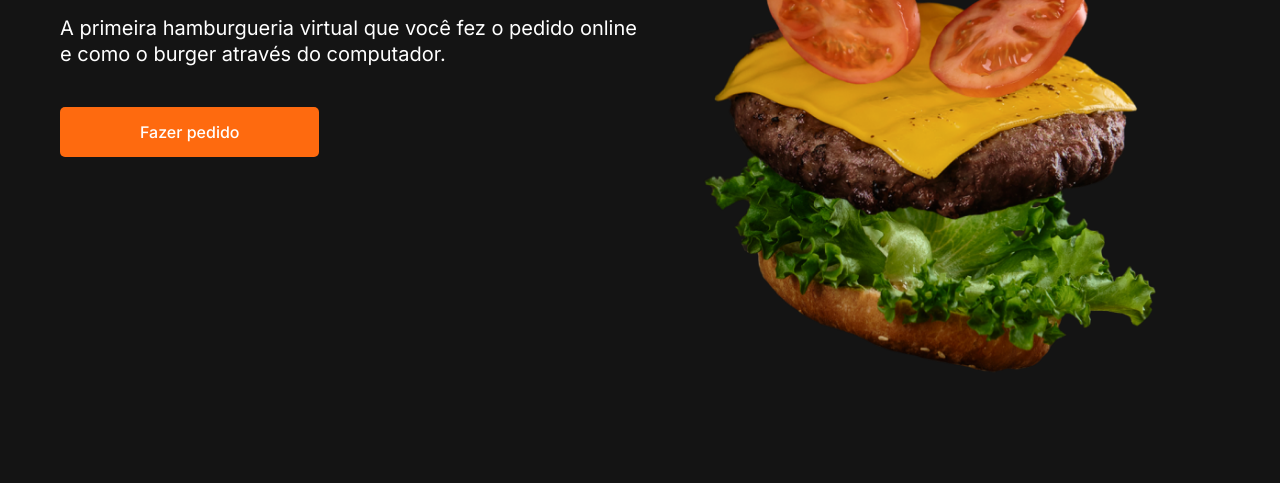
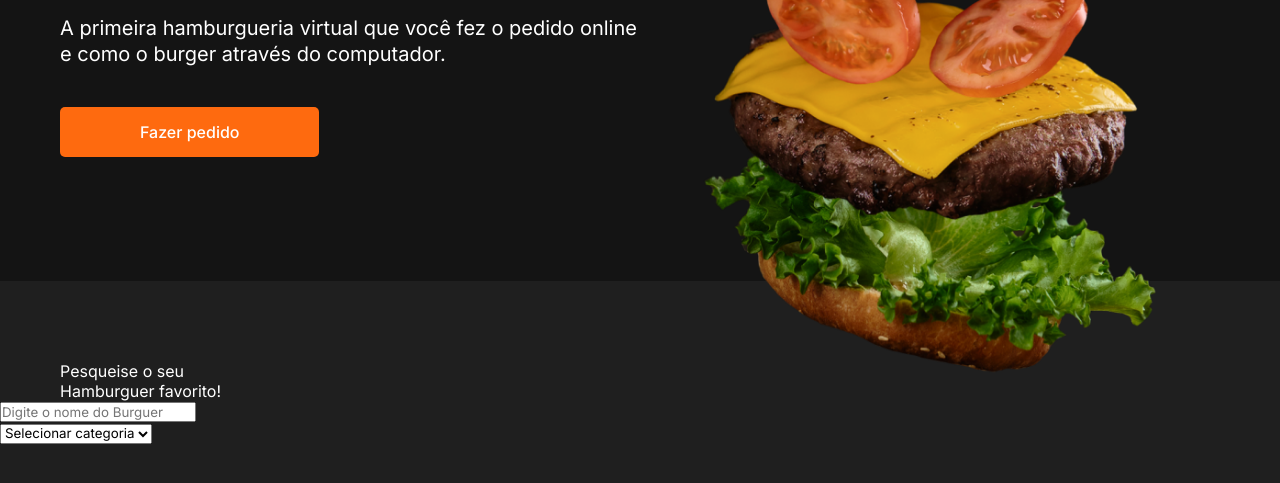
Before and after one commit to AndDevI/project-burguer, a plain HTML site: page index.html in a window 1280 px wide. Shown: the part 365-848 px from the top of the page. Before the commit the page ends 800 px from the top, so only its background shows below. Drawn offline with Linux system fonts and the light colour scheme; a web font is replaced by a local one.

Commit message:
new folder and search area

```diff
--- a/css/style.css
+++ b/css/style.css
@@ -154,3 +154,9 @@ nav .button:hover {
 .hero .button:hover {
     opacity: 0.8;
 }
+
+.search {
+    background-color: #1f1f1f;
+    padding: 80px 0;
+    margin-top: -100px;
+}
--- a/index.html
+++ b/index.html
@@ -50,5 +50,26 @@
                 </figure>
             </div>
         </section>
+
+        <section class="search">
+            <div class="container">
+                <div class="searchTitle">Pesqueise o seu <br> Hamburguer favorito!</div>
+            </div>
+
+            <div class="searchSides">
+                <div class="leftside">
+                    <input type="search" placeholder="Digite o nome do Burguer">
+                </div>
+                <div class="rightside">
+                    <select>
+                        <option value="">Selecionar categoria</option>
+                        <option value="burgers">Burgers</option>
+                        <option value="pizza">Pizza</option>
+                        <option value="vegetariano">Vegetariano</option>
+                        <option value="kids">Kids</option>
+                    </select>
+                </div>
+            </div>
+        </section>
     </body>
 </html>
```
Also changed, not shown: 2 other files.
